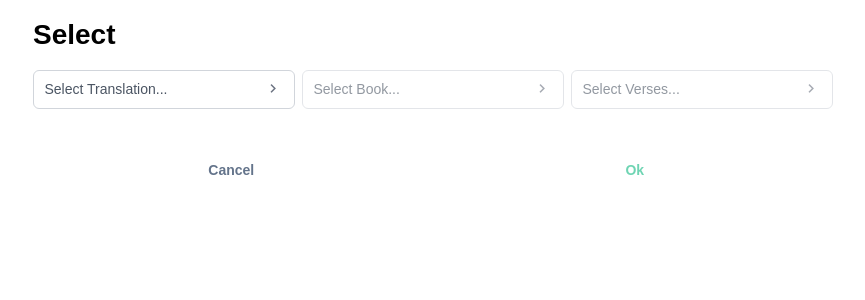
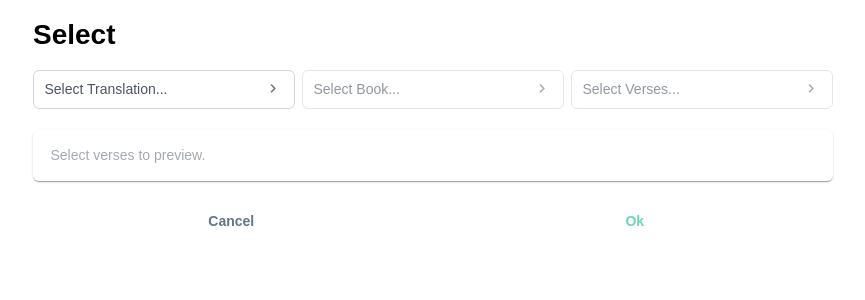
Before and after one commit to dasdawidt/bible-reader, a Vue app: page / in a window 1280 px wide. Shown: the top 300 px of the page, without its empty margins (207-1072 px from the left). Built offline with nearby package versions, Linux system fonts and the light colour scheme; a web font is replaced by a local one.

Commit message:
feat: use placeholder of passage display

```diff
--- a/src/views/HomeView.vue
+++ b/src/views/HomeView.vue
@@ -35,8 +35,8 @@ const selectedPassages = ref<Passage[] | []>([]);
             <BookDialogue v-model="selectedBook" :books="selectedTranslation?.books" />
             <VerseDialogue v-model="selectedPassages" :translation="selectedTranslation" :book="selectedBook?.type" />
         </div>
-        <PassageDisplay :passages="selectedPassages" :translation="selectedTranslation" />
-        <div class="flex-grow" />
+        <PassageDisplay :passages="selectedPassages" :translation="selectedTranslation"
+            placeholder="Select verses to preview." />
         <div class="flex align-items-center gap-2">
             <Button label="Cancel" severity="secondary" text class="w-full" />
             <Button label="Ok" severity="primary" text class="w-full"
```
